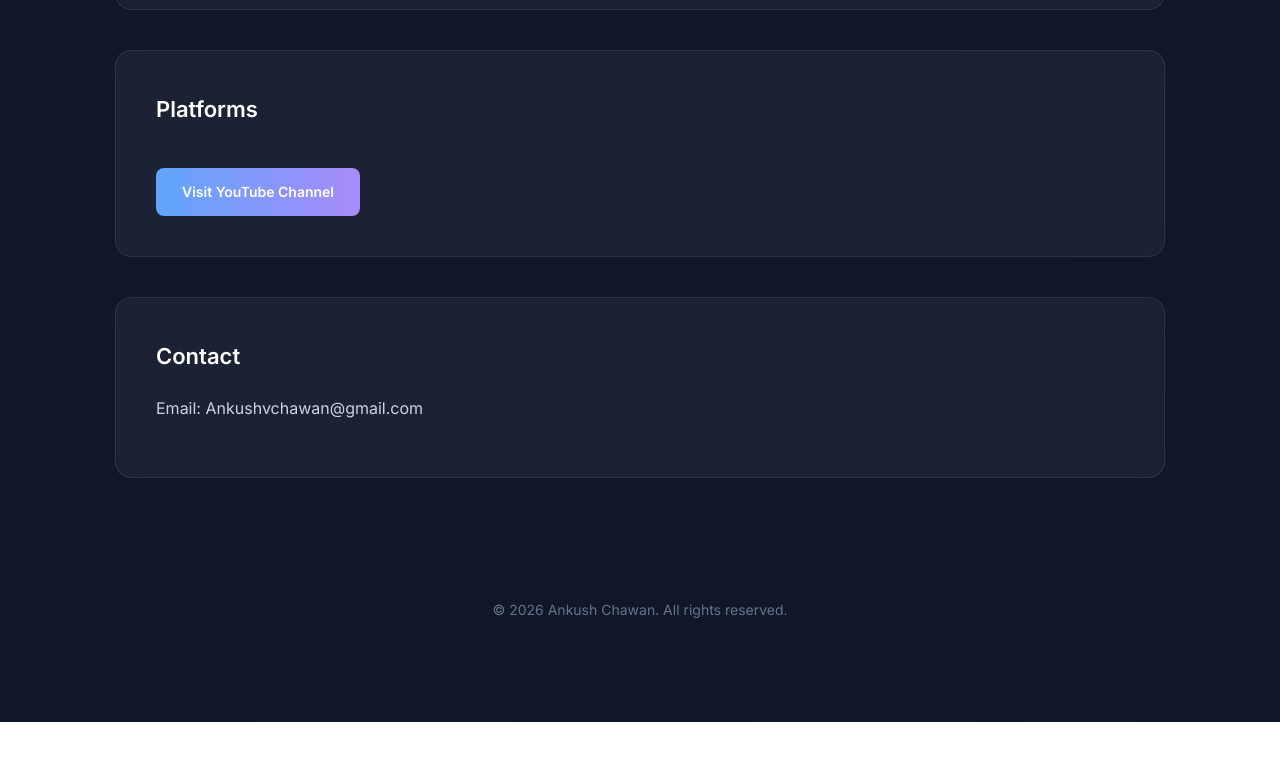
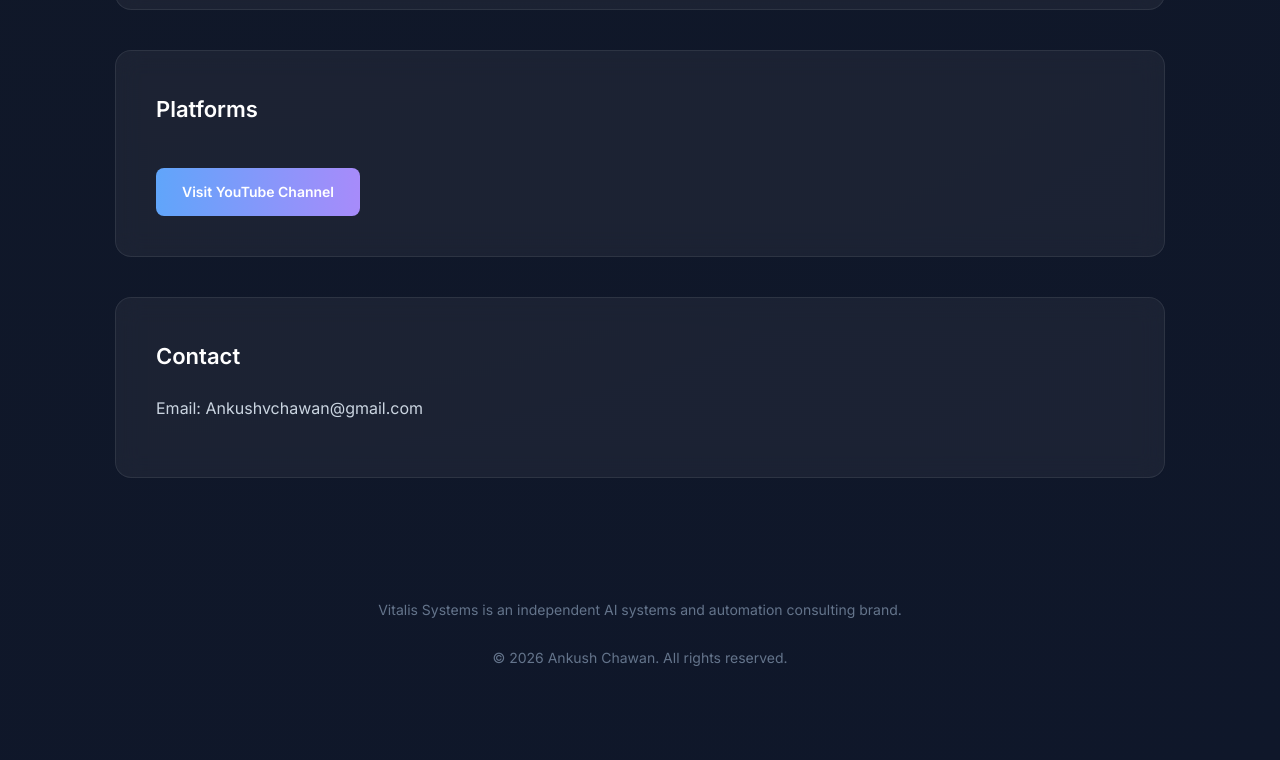
Before and after one commit to AVCAnkush/Ai-Sytem, a plain HTML site: page index.html in a window 1280 px wide. Shown: the part 1504-2264 px from the top of the page. Before the commit the page ends 2226 px from the top, so only its background shows below. Drawn offline with Linux system fonts and the light colour scheme.

Commit message:
Update index.html
footer added.

```diff
--- a/index.html
+++ b/index.html
@@ -213,6 +213,8 @@ footer {
     </div>
 
     <footer>
+        Vitalis Systems is an independent AI systems and automation consulting brand.
+            <br><br>
         © 2026 Ankush Chawan. All rights reserved.
     </footer>
 
```
